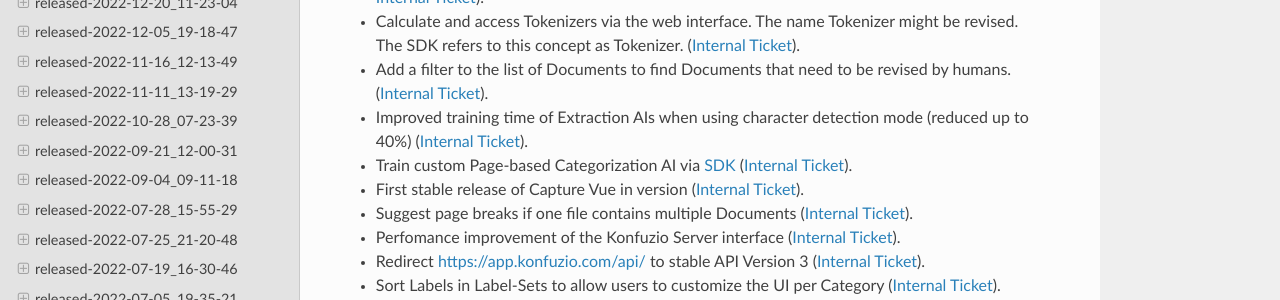
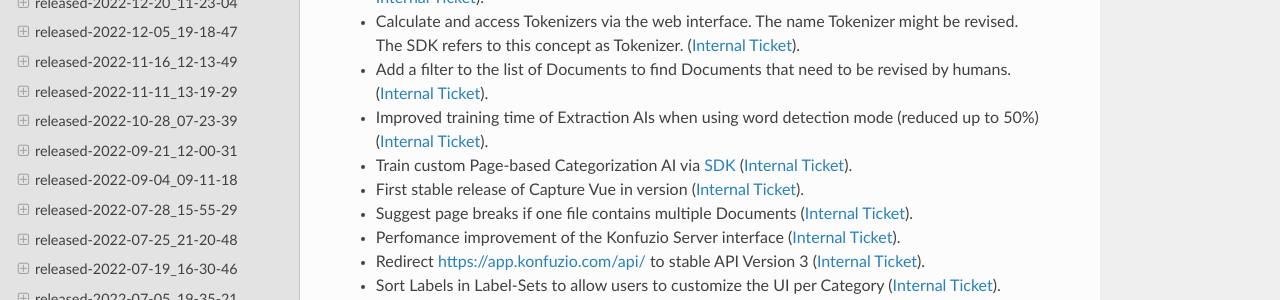
Before and after one commit to konfuzio-ai/konfuzio-sdk, a Sphinx documentation site: the page built from docs/web/changelog_app.md, in a window 1280 px wide and 900 px high, scrolled down 368 px. Shown: the part 150-450 px from the top of the window. Built offline with Sphinx 7.4.7 and the Read the Docs theme 2.0.0, drawn with Linux system fonts in a browser that asks for light colours; pages that are not in the unit, such as notebooks, are missing from menus.

Commit message:
Update changelog_app.md

```diff
--- a/docs/web/changelog_app.md
+++ b/docs/web/changelog_app.md
@@ -18,7 +18,7 @@
 - Add self-service customer center to manage contracts and invoices ([Internal Documentation](https://git.konfuzio.com/konfuzio/manual/-/merge_requests/23/diffs), [Internal Ticket](https://git.konfuzio.com/konfuzio/objectives/-/issues/8235)).
 - Calculate and access Tokenizers via the web interface. The name Tokenizer might be revised. The SDK refers to this concept as Tokenizer. ([Internal Ticket](https://git.konfuzio.com/konfuzio/objectives/-/issues/9271)).
 - Add a filter to the list of Documents to find Documents that need to be revised by humans. ([Internal Ticket](https://git.konfuzio.com/konfuzio/objectives/-/issues/9242)).
-- Improved training time of Extraction AIs when using character detection mode (reduced up to 40%) ([Internal Ticket](https://git.konfuzio.com/konfuzio/objectives/-/issues/9271)).
+- Improved training time of Extraction AIs when using word detection mode (reduced up to 50%) ([Internal Ticket](https://git.konfuzio.com/konfuzio/objectives/-/issues/9435)).
 - Train custom Page-based Categorization AI via [SDK](https://github.com/konfuzio-ai/konfuzio-sdk/) ([Internal Ticket](https://git.konfuzio.com/konfuzio/objectives/-/issues/9481)).
 - First stable release of Capture Vue in version ([Internal Ticket](https://git.konfuzio.com/konfuzio/objectives/-/issues/9958)).
 - Suggest page breaks if one file contains multiple Documents ([Internal Ticket](https://git.konfuzio.com/konfuzio/objectives/-/issues/7671)).
```
